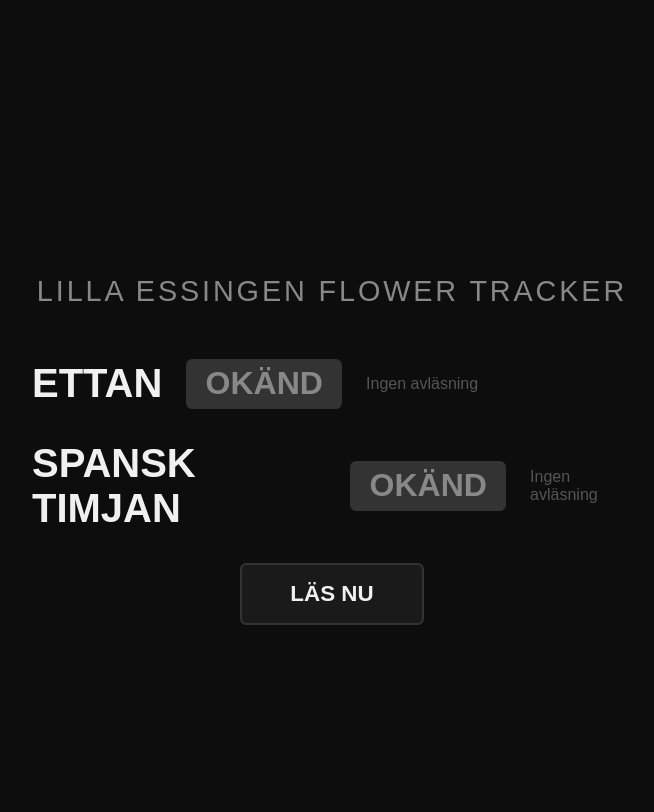
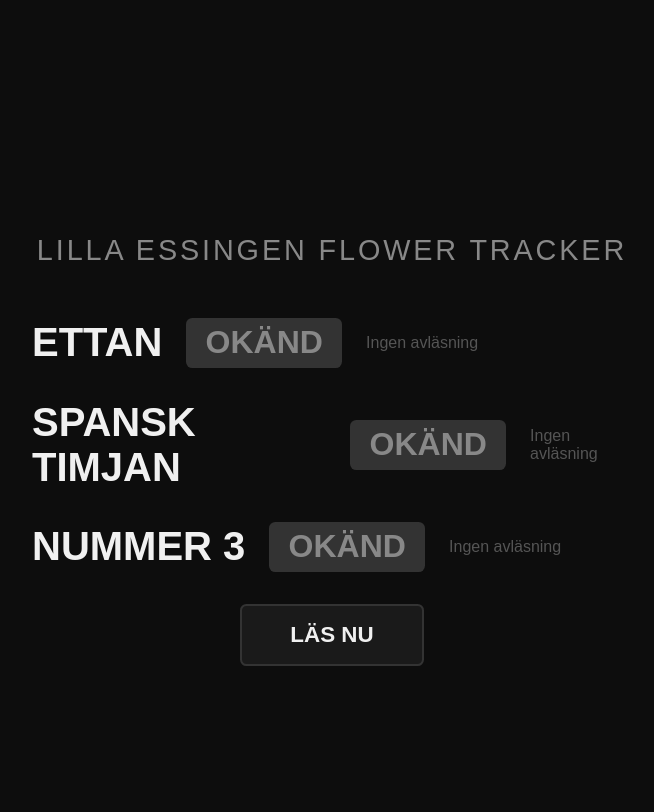
Before and after one commit to martindebruin/flower-tracker, a Flask app: page / in a window 1280 px wide. Shown: the top 812 px of the page, without its empty margins (308-962 px from the left). Run offline with Flask 3, Linux system fonts and the light colour scheme; data that the repository does not hold is empty.

Commit message:
feat: add sensor 3 (nummer 3, GPIO27)

```diff
--- a/flower-app/app.py
+++ b/flower-app/app.py
@@ -19,8 +19,8 @@ def do_read():
         response = requests.get(f"{FLOWER_URL}/read", timeout=10)
         response.raise_for_status()
         data = response.json()
-        db.save_reading(data['timestamp'], data['ettan'], data['spansk_timjan'])
-        led.notify_if_dry(data['ettan'], data['spansk_timjan'])
+        db.save_reading(data['timestamp'], data['ettan'], data['spansk_timjan'], data['nummer_3'])
+        led.notify_if_dry(data['ettan'], data['spansk_timjan'], data['nummer_3'])
     except Exception as e:
         print(f"Error in do_read: {e}")
 
--- a/flower-app/db.py
+++ b/flower-app/db.py
@@ -13,18 +13,19 @@ def init_db():
                 id INTEGER PRIMARY KEY AUTOINCREMENT,
                 timestamp TEXT,
                 ettan TEXT,
-                spansk_timjan TEXT
+                spansk_timjan TEXT,
+                nummer_3 TEXT
             )
         ''')
         conn.commit()
 
-def save_reading(timestamp, ettan, spansk_timjan):
+def save_reading(timestamp, ettan, spansk_timjan, nummer_3):
     with sqlite3.connect(DB_PATH) as conn:
         cursor = conn.cursor()
         cursor.execute('''
-            INSERT INTO readings (timestamp, ettan, spansk_timjan)
-            VALUES (?, ?, ?)
-        ''', (timestamp, ettan, spansk_timjan))
+            INSERT INTO readings (timestamp, ettan, spansk_timjan, nummer_3)
+            VALUES (?, ?, ?, ?)
+        ''', (timestamp, ettan, spansk_timjan, nummer_3))
 
         # Radera gamla mätningar
         cutoff_date = (datetime.utcnow() - timedelta(days=30)).isoformat()
@@ -50,6 +51,7 @@ def get_latest():
             return {
                 'timestamp': row['timestamp'],
                 'ettan': row['ettan'],
-                'spansk_timjan': row['spansk_timjan']
+                'spansk_timjan': row['spansk_timjan'],
+                'nummer_3': row['nummer_3']
             }
         return None
--- a/flower-app/led.py
+++ b/flower-app/led.py
@@ -15,11 +15,13 @@ async def _send_to_matrix(message: str):
     await asyncio.sleep(0.3)
     await client.disconnect()
 
-def notify_if_dry(ettan: str, spansk_timjan: str):
+def notify_if_dry(ettan: str, spansk_timjan: str, nummer_3: str):
     messages = []
     if ettan == "dry":
         messages.append("VATTNA ETTAN")
     if spansk_timjan == "dry":
         messages.append("VATTNA SPANSK TIMJAN")
+    if nummer_3 == "dry":
+        messages.append("VATTNA NUMMER 3")
     combined = "  ".join(messages) if messages else "JUST YOLO IT"
     asyncio.run(_send_to_matrix(combined))
--- a/flower-app/templates/index.html
+++ b/flower-app/templates/index.html
@@ -96,6 +96,14 @@
                 </div>
                 <div class="timestamp">Sista: {{ reading.timestamp[:16].replace('T', ' ') }}</div>
             </div>
+
+            <div class="plant-row">
+                <div class="plant-name">Nummer 3</div>
+                <div class="badge {{ 'wet' if reading.nummer_3 == 'wet' else 'dry' if reading.nummer_3 == 'dry' else 'unknown' }}">
+                    {{ 'Våt' if reading.nummer_3 == 'wet' else 'Torr' if reading.nummer_3 == 'dry' else 'Okänd' }}
+                </div>
+                <div class="timestamp">Sista: {{ reading.timestamp[:16].replace('T', ' ') }}</div>
+            </div>
         {% else %}
             <div class="plant-row">
                 <div class="plant-name">Ettan</div>
@@ -108,6 +116,12 @@
                 <div class="badge unknown">Okänd</div>
                 <div class="timestamp">Ingen avläsning</div>
             </div>
+
+            <div class="plant-row">
+                <div class="plant-name">Nummer 3</div>
+                <div class="badge unknown">Okänd</div>
+                <div class="timestamp">Ingen avläsning</div>
+            </div>
         {% endif %}
     </div>
 
--- a/sensor-api/sensor_api.py
+++ b/sensor-api/sensor_api.py
@@ -9,6 +9,7 @@ import RPi.GPIO as GPIO
 GPIO.setmode(GPIO.BCM)
 GPIO.setup(17, GPIO.IN)
 GPIO.setup(22, GPIO.IN)
+GPIO.setup(27, GPIO.IN)
 
 # Load environment variables
 load_dotenv()
@@ -20,10 +21,12 @@ app = Flask(__name__)
 def read_sensors():
     ettan = "wet" if GPIO.input(17) == 0 else "dry"
     spansk_timjan = "wet" if GPIO.input(22) == 0 else "dry"
+    nummer_3 = "wet" if GPIO.input(27) == 0 else "dry"
     timestamp = datetime.datetime.now().isoformat()
     return jsonify({
         "ettan": ettan,
         "spansk_timjan": spansk_timjan,
+        "nummer_3": nummer_3,
         "timestamp": timestamp
     })
 
```
